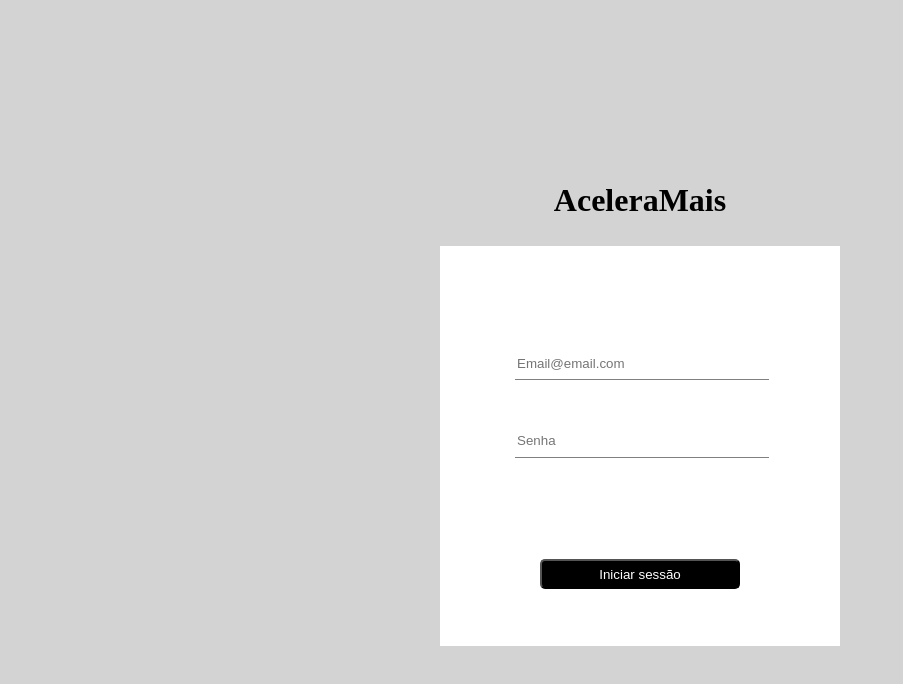
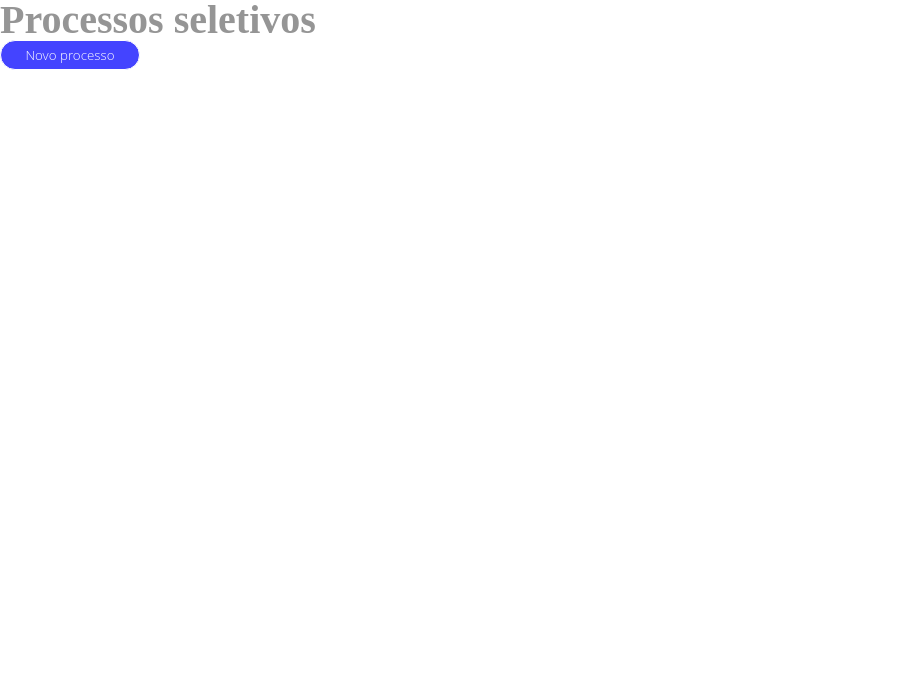
Before and after one commit to aceleradora-TW/acelera-mais-front, a React (Create React App) app: page /hiring-process in a window 1280 px wide. Shown: the top 684 px of the page, without its empty margins (0-903 px from the left). Built offline with nearby package versions, Linux system fonts and the light colour scheme.

Commit message:
feat: em andamento

```diff
--- a/src/App.js
+++ b/src/App.js
@@ -1,11 +1,10 @@
-import { Login } from './components/login'
+// import { Login } from './components/login'
+
+import HiringProcessPage from './pages/hiring-process'
 
 const App = () => {
   return (
-    <div className="login-page">
-      <h1>AceleraMais</h1>
-      <Login />
-    </div>
+    <HiringProcessPage />
   )
 }
 
--- /dev/null
+++ b/src/components/button/button.css
@@ -0,0 +1,9 @@
+.btn-new-process {
+  width: 140px;
+  height: 30px;
+  background-color: rgb(68, 68, 255);
+  color: white;
+  border: 1px solid white;
+  border-radius: 15px;
+  font-weight: 300;
+}
--- /dev/null
+++ b/src/components/button/index.js
@@ -0,0 +1,9 @@
+import './button.css'
+
+const Button = () => {
+  return (
+      <button className="btn-new-process">Novo processo </button>
+  )
+}
+
+export default Button
--- /dev/null
+++ b/src/pages/hiring-process/index.js
@@ -0,0 +1,15 @@
+import Button from '../../components/button'
+import './style.css'
+
+const HiringProcessPage = () => {
+  return (
+    <div className="hiring-page">
+        <h1>Processos seletivos</h1>
+        <div>
+            <Button />
+        </div>
+    </div>
+  )
+}
+
+export default HiringProcessPage
--- /dev/null
+++ b/src/pages/hiring-process/style.css
@@ -0,0 +1,11 @@
+* {
+  font-family: "Open Sans";
+}
+.hiring-page {
+  text-align: justify;
+}
+.hiring-page h1 {
+  font-size: 40px;
+  color: rgb(149, 149, 149);
+  font-weight: bold;
+}
```
